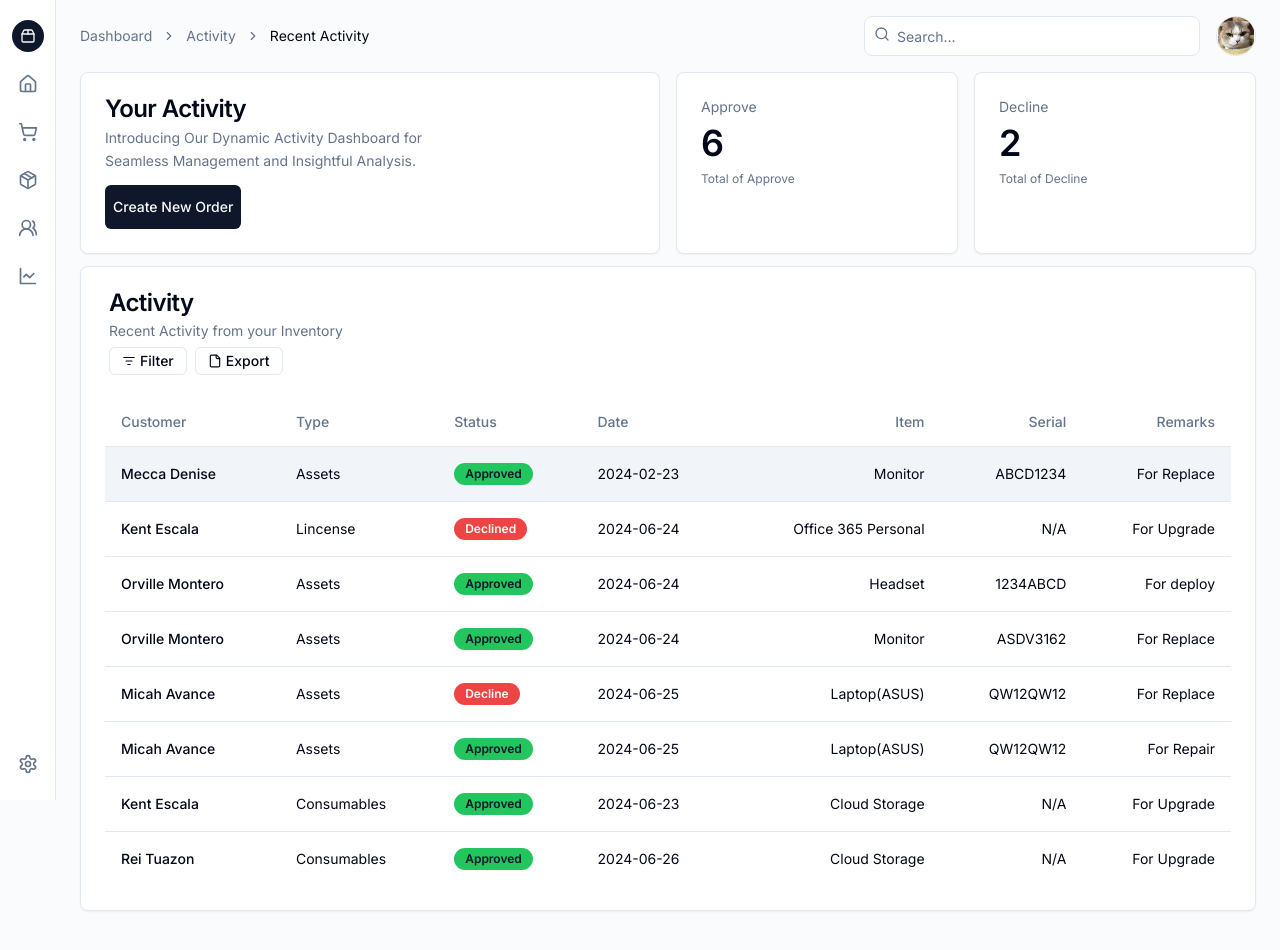
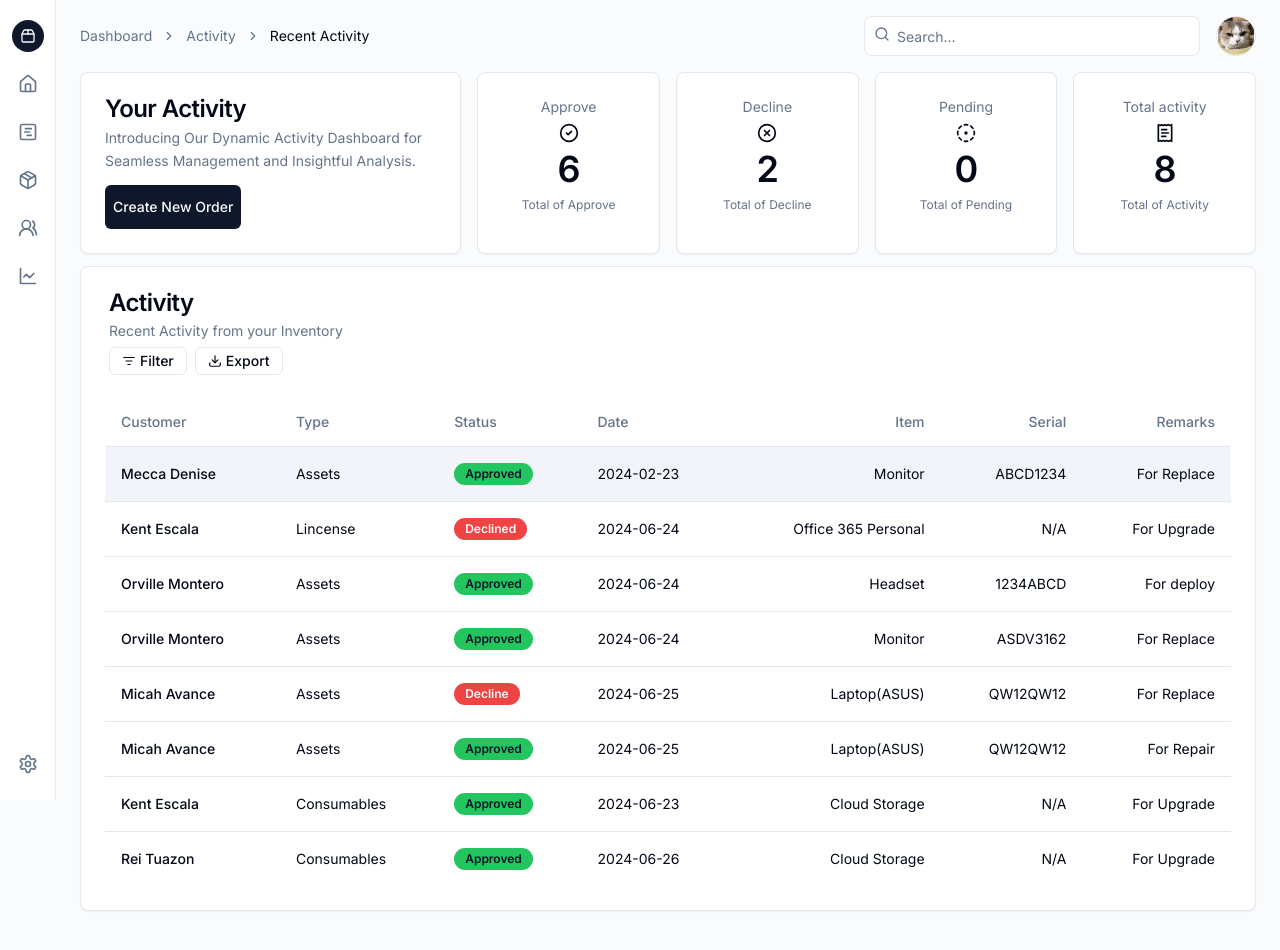
Before and after one commit to Ryoto-stack/Shadcn-Blocks, a Next.js app: page /orders in a window 1280 px wide. Shown: the top 950 px of the page. Built offline with nearby package versions, Linux system fonts and the light colour scheme.

Commit message:
orderscard

```diff
--- a/components/Orders.tsx
+++ b/components/Orders.tsx
@@ -5,7 +5,11 @@ import {
   ChevronRight,
   Copy,
   CreditCard,
-  File,
+  ReceiptText,
+  Download,
+  CircleDotDashed,
+  CircleX,
+  CircleCheck,
   Home,
   LineChart,
   ListFilter,
@@ -15,7 +19,7 @@ import {
   PanelLeft,
   Search,
   Settings,
-  ShoppingCart,
+  SquareGanttChart,
   Truck,
   User2,
   Users2,
@@ -108,7 +112,7 @@ export function Orders() {
                       >
                         {menu === "Dashboard" && <Home className="h-5 w-5" />}
                         {menu === "Orders" && (
-                          <ShoppingCart className="h-5 w-5" />
+                          <SquareGanttChart className="h-5 w-5" />
                         )}
                         {menu === "Products" && <Package className="h-5 w-5" />}
                         {menu === "Users" && <Users2 className="h-5 w-5" />}
@@ -170,7 +174,7 @@ export function Orders() {
                       >
                         {menu2 === "Dashboard" && <Home className="h-5 w-5" />}
                         {menu2 === "Orders" && (
-                          <ShoppingCart className="h-5 w-5" />
+                          <SquareGanttChart className="h-5 w-5" />
                         )}
                         {menu2 === "Products" && (
                           <Package className="h-5 w-5" />
@@ -245,9 +249,9 @@ export function Orders() {
             </DropdownMenuContent>
           </DropdownMenu>
         </header>
-        <main className="grid flex-1 items-start gap-4 p-4 sm:px-6 sm:py-0 md:gap-8 lg:grid-cols-3 xl:grid-cols-3">
-          <div className="grid auto-rows-max items-start gap-4 md:gap-1 lg:col-span-3">
-            <div className="grid gap-4 sm:grid-cols-2 md:grid-cols-4 lg:grid-cols-2 xl:grid-cols-4">
+        <main className="grid flex-1 items-start gap-4 p-4 sm:px-6 sm:py-0 md:gap-8 lg:grid-cols-3 xl:grid-cols-9">
+          <div className="grid auto-rows-max items-start gap-9 md:gap-1 lg:col-span-9">
+            <div className="grid gap-4 sm:grid-cols-3 md:grid-cols-9 lg:grid-cols-6 xl:grid-cols-6">
               <Card className="sm:col-span-2" x-chunk="dashboard-05-chunk-0">
                 <CardHeader className="pb-3">
                   <CardTitle>Your Activity</CardTitle>
@@ -261,24 +265,46 @@ export function Orders() {
                 </CardFooter>
               </Card>
               <Card x-chunk="dashboard-05-chunk-1">
-                <CardHeader className="pb-2">
-                  <CardDescription>Approve</CardDescription>
-                  <CardTitle className="text-4xl">6</CardTitle>
+                <CardHeader className="pb-2 flex justify-center items-center">
+                  <CardDescription>Approve</CardDescription><CircleCheck className="h-5 w-5" />
+                  <CardTitle className="text-4xl flex justify-center items-center">6</CardTitle>
                 </CardHeader>
                 <CardContent>
-                  <div className="text-xs text-muted-foreground">
+                  <div className="text-xs text-muted-foreground flex justify-center items-center">
                     Total of Approve
                   </div>
                 </CardContent>
               </Card>
-              <Card x-chunk="dashboard-05-chunk-2">
-                <CardHeader className="pb-2">
-                  <CardDescription>Decline</CardDescription>
+              <Card x-chunk="dashboard-05-chunk-1">
+                <CardHeader className="pb-2 flex justify-center items-center">
+                  <CardDescription>Decline</CardDescription><CircleX className="h-5 w-5" />
                   <CardTitle className="text-4xl">2</CardTitle>
                 </CardHeader>
                 <CardContent>
-                  <div className="text-xs text-muted-foreground">
+                  <div className="text-xs text-muted-foreground flex justify-center items-center">
                     Total of Decline
+                  </div>
+                </CardContent>
+              </Card>
+              <Card x-chunk="dashboard-05-chunk-1">
+                <CardHeader className="pb-2 flex justify-center items-center">
+                  <CardDescription>Pending</CardDescription><CircleDotDashed className="h-5 w-5" />
+                  <CardTitle className="text-4xl">0</CardTitle>
+                </CardHeader>
+                <CardContent>
+                  <div className="text-xs text-muted-foreground flex justify-center items-center">
+                    Total of Pending
+                  </div>
+                </CardContent>
+              </Card>
+              <Card x-chunk="dashboard-05-chunk-2">
+                <CardHeader className="pb-2 flex justify-center items-center">
+                  <CardDescription>Total activity</CardDescription><ReceiptText className="h-5 w-5" />
+                  <CardTitle className="text-4xl ">8</CardTitle>
+                </CardHeader>
+                <CardContent>
+                  <div className="text-xs text-muted-foreground flex justify-center items-center">
+                    Total of Activity
                   </div>
                 </CardContent>
               </Card>
@@ -320,7 +346,7 @@ export function Orders() {
                     variant="outline"
                     className="h-7 gap-1 text-sm"
                   >
-                    <File className="h-3.5 w-3.5" />
+                    <Download className="h-3.5 w-3.5" />
                     <span className="sr-only sm:not-sr-only">Export</span>
                   </Button>
                 </div>
```
